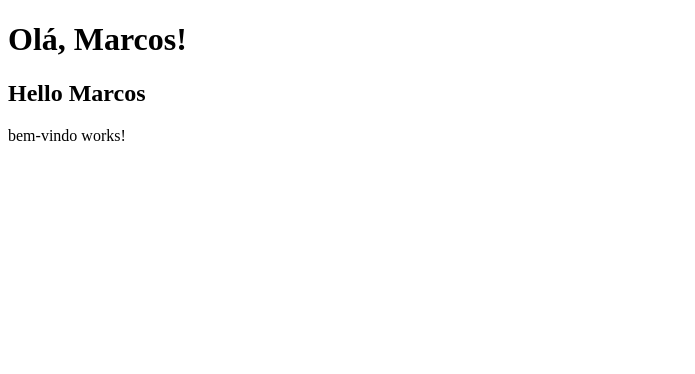
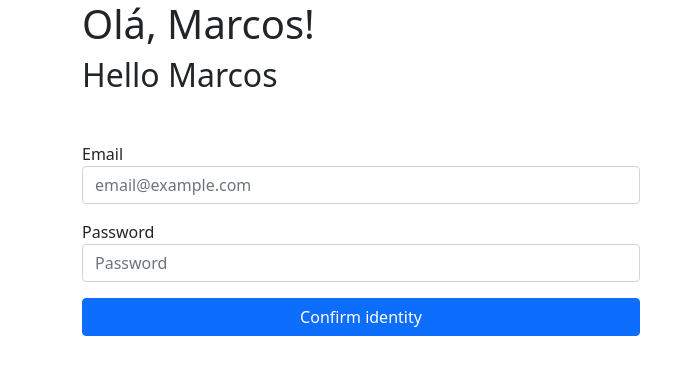
Before and after one commit to marcosviniciusam90/my-first-angular-project, an Angular app: page / in a window 1280 px wide. Shown: the top 374 px of the page, without its empty margins (0-695 px from the left). Built offline with nearby package versions, Linux system fonts and the light colour scheme.

Commit message:
Bootstrap

```diff
--- a/package.json
+++ b/package.json
@@ -19,6 +19,7 @@
     "@angular/platform-browser": "~11.2.6",
     "@angular/platform-browser-dynamic": "~11.2.6",
     "@angular/router": "~11.2.6",
+    "bootstrap": "^5.0.1",
     "rxjs": "~6.6.0",
     "tslib": "^2.0.0",
     "zone.js": "~0.11.3"
--- a/src/app/app.component.html
+++ b/src/app/app.component.html
@@ -1,5 +1,8 @@
-<h1>Olá, {{ name }}!</h1>
+<div class="container">
 
-<app-hello></app-hello>
+    <h1>Olá, {{ name }}!</h1>
 
-<app-bem-vindo></app-bem-vindo>
+    <app-hello></app-hello>
+
+    <app-bem-vindo></app-bem-vindo>
+</div>
--- a/src/app/bem-vindo/bem-vindo.component.html
+++ b/src/app/bem-vindo/bem-vindo.component.html
@@ -1 +1,13 @@
-<p>bem-vindo works!</p>
+<form class="col mt-5 w-50">
+    <div class="mb-3">
+        <label for="staticEmail2">Email</label>
+        <input type="text" class="form-control" id="staticEmail2" placeholder="email@example.com">
+    </div>
+    <div class="mb-3">
+        <label for="inputPassword2">Password</label>
+        <input type="password" class="form-control" id="inputPassword2" placeholder="Password">
+    </div>
+    <div>
+        <button type="submit" class="btn btn-primary w-100">Confirm identity</button>
+    </div>
+</form>
--- a/src/app/bem-vindo/bem-vindo.component.ts
+++ b/src/app/bem-vindo/bem-vindo.component.ts
@@ -7,4 +7,5 @@ import { Component } from '@angular/core';
 })
 export class BemVindoComponent {
 
+
 }
--- a/src/styles.css
+++ b/src/styles.css
@@ -1 +1 @@
-/* You can add global styles to this file, and also import other style files */
+@import '~bootstrap/dist/css/bootstrap.min.css';
```
Also changed, not shown: 1 other file (tests, documents, lock files or other folders).
